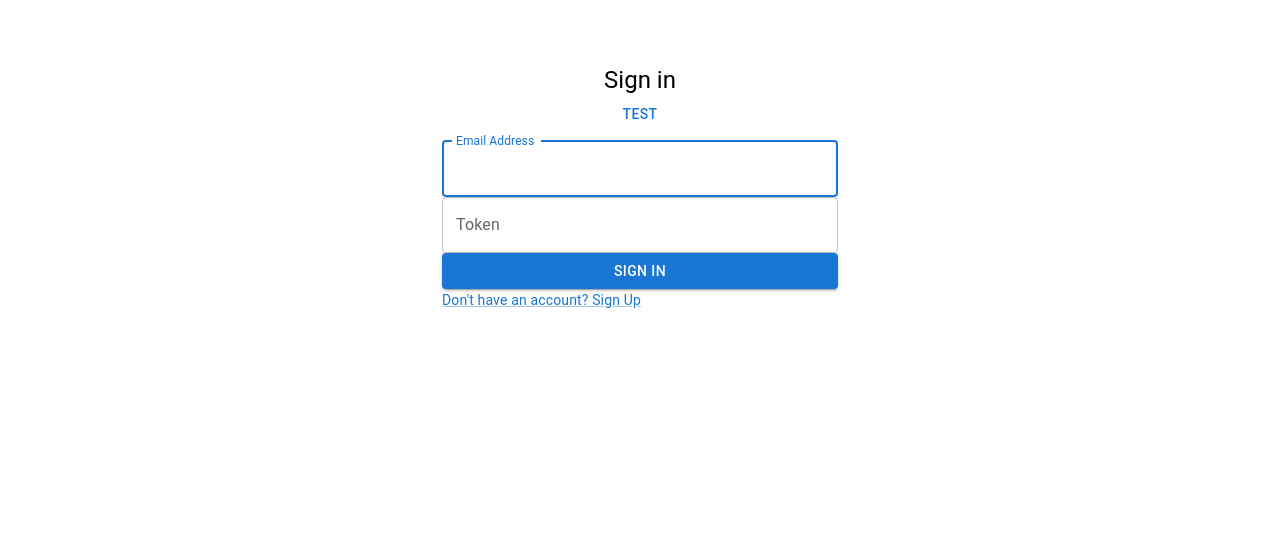
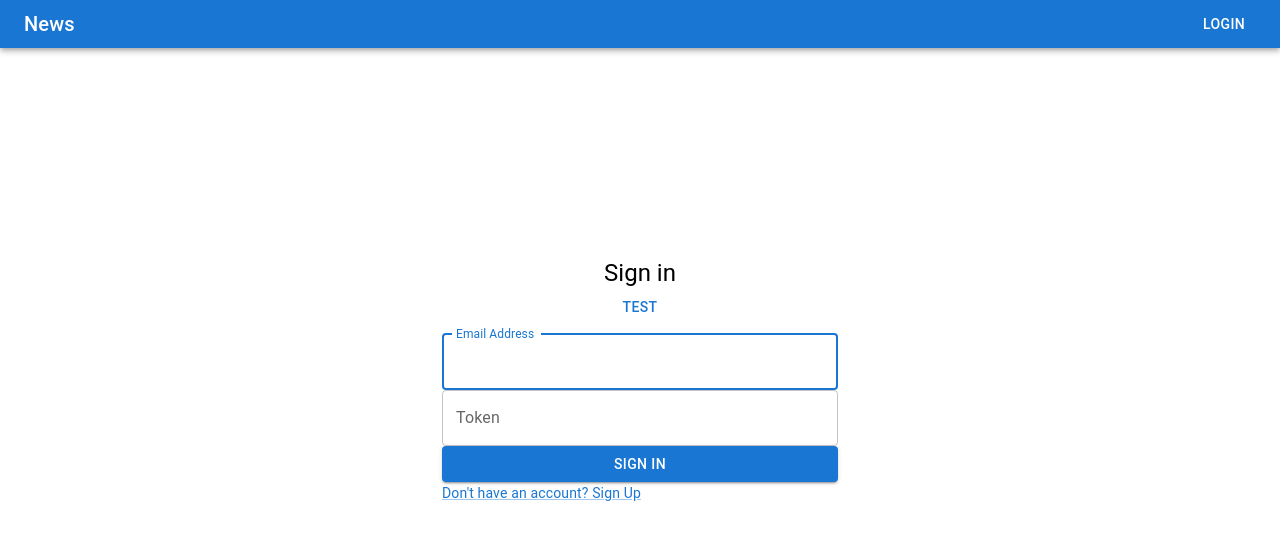
Before and after one commit to janithmalshan/erply-react-news-app, a React (Create React App) app: page /login in a window 1280 px wide. Shown: the top 540 px of the page. Built offline with nearby package versions, Linux system fonts and the light colour scheme.

Commit message:
home page with news data

```diff
--- a/src/App.tsx
+++ b/src/App.tsx
@@ -2,12 +2,17 @@ import React from 'react';
 import {BrowserRouter} from "react-router-dom";
 import Routes from "./Routes";
 import {AuthProvider} from "./context/AuthContext";
+import Navbar from "./components/Navbar";
+import Main from "./components/Main";
 
 function App() {
     return (
         <BrowserRouter>
             <AuthProvider>
-            <Routes />
+                <Navbar/>
+                <Main>
+                    <Routes/>
+                </Main>
             </AuthProvider>
         </BrowserRouter>
     );
--- /dev/null
+++ b/src/components/Main.tsx
@@ -0,0 +1,19 @@
+import React from 'react';
+import {Container} from "@mui/material";
+import {ReactNode} from "react";
+
+type Props = {
+    children?: ReactNode;
+}
+
+const Main = (props: Props) => {
+    return (
+        <main>
+            <Container maxWidth={false}>
+                {props.children}
+            </Container>
+        </main>
+    );
+}
+
+export default Main
--- /dev/null
+++ b/src/components/Navbar.tsx
@@ -0,0 +1,33 @@
+import * as React from 'react';
+import AppBar from '@mui/material/AppBar';
+import Toolbar from '@mui/material/Toolbar';
+import Typography from '@mui/material/Typography';
+import Button from '@mui/material/Button';
+import {useContext} from "react";
+import {AuthContext} from "../context/AuthContext";
+import {useNavigate} from "react-router-dom";
+
+type Props = {}
+
+const Navbar = (props: Props) => {
+    const { authenticated, setAuthenticated, setToken } = useContext(AuthContext)
+    const navigate = useNavigate()
+    const handleLogout = () => {
+        setAuthenticated(false)
+        setToken("")
+        navigate("/login")
+    }
+    return (
+        <AppBar position="sticky">
+            <Toolbar variant="dense">
+                <Typography align="left" variant="h6" component="div" sx={{ flexGrow: 1 }}>
+                    News
+                </Typography>
+                {authenticated && <p>{authenticated}</p>}
+                {authenticated ? <Button color="inherit" onClick={handleLogout}>Logout</Button> : <Button color="inherit">Login</Button>}
+            </Toolbar>
+        </AppBar>
+    );
+}
+
+export default Navbar
--- /dev/null
+++ b/src/components/NewsItem.tsx
@@ -0,0 +1,39 @@
+import React from "react";
+import Card from '@mui/material/Card';
+import CardActions from '@mui/material/CardActions';
+import CardContent from '@mui/material/CardContent';
+import Typography from '@mui/material/Typography';
+import {CardMedia, Link} from "@mui/material";
+
+
+type Props = {
+    title?: string,
+    desc?: string,
+    img?: string,
+    url?: string
+}
+
+const NewsItem = (props: Props) => {
+    return (
+        <Card sx={{ minWidth: 275 }}>
+            <CardMedia
+                sx={{ height: 140 }}
+                image={props.img}
+                title={props.title}
+            />
+            <CardContent>
+                <Typography sx={{ fontSize: 42, lineHeight: 1, fontWeight: "bold" }} color="text.secondary" gutterBottom variant="h5" component="div">
+                    {props.title}
+                </Typography>
+                <Typography variant="body2" color="text.secondary">
+                    {props.desc}
+                </Typography>
+            </CardContent>
+            <CardActions>
+                <Link href={props.url} target={"_blank"} rel="noopener" sx={{ padding: 1 }}>Learn More</Link>
+            </CardActions>
+        </Card>
+    )
+}
+
+export default NewsItem
--- a/src/index.css
+++ b/src/index.css
@@ -6,3 +6,11 @@ body {
   -webkit-font-smoothing: antialiased;
   -moz-osx-font-smoothing: grayscale;
 }
+
+main {
+  min-height: 75vh;
+  display: flex;
+  flex-direction: column;
+  align-items: center;
+  justify-content: center;
+}
--- a/src/pages/Home.tsx
+++ b/src/pages/Home.tsx
@@ -6,6 +6,7 @@ import {useContext, useEffect, useState} from "react";
 import {AuthContext} from "../context/AuthContext";
 import axios from 'axios';
 import {CircularProgress} from "@mui/material";
+import NewsItem from "../components/NewsItem";
 
 type Props = {}
 
@@ -25,30 +26,31 @@ const Home = (props: Props) => {
             await axios.get(url).then((response) => {
                 setData(response.data.articles);
             })
-            console.log("::::loading")
+            console.log(":::: loading ::::")
             setIsLoading(false)
         } catch (e) {
             console.log("ERROR", e) //TODO show error
         }
     }
-    console.log(data)
     return (
-        <Container component="main" maxWidth="xs">
+        <Container sx={{ mb: 2 }} maxWidth={false}>
+            <Typography sx={{ mt: 5 }} component="h1" variant="h4">
+                Top news headlines...
+            </Typography>
+            {isLoading && <h1>:::: loading <CircularProgress color="success" /> ::::</h1>}
             <Box
                 sx={{
                     marginTop: 8,
-                    display: "flex",
-                    flexDirection: "column",
-                    alignItems: "center",
+                    marginBottom: 8,
+                    display: "grid",
+                    gridTemplateColumns: "1fr 1fr",
+                    gridGap: "20px",
+                    alignContent: "center",
                 }}
             >
-                <Typography component="h1" variant="h5">
-                    Home
-                </Typography>
-                {isLoading && <h1>Loading <CircularProgress color="success" /></h1>}
                 {data.map((item, index) => {
                     // @ts-ignore
-                    return <h1 key={index}>{item.title}</h1>
+                    return <NewsItem key={index} title={item.title} desc={item.content} img={item.urlToImage} url={item.url} />
                 })}
             </Box>
         </Container>
--- a/src/pages/Login.tsx
+++ b/src/pages/Login.tsx
@@ -21,19 +21,17 @@ const Login = (props: Props) => {
     const handleSubmit = () => {
         const url = 'https://newsapi.org/v2/everything?q=keyword&apiKey=' + token;
         axios.get(url).then(r => {
-            console.log(r.data.status)
             if (r.data.status == "ok") {
+                setAuthenticated(true);
                 navigate("/")
             }
         }).catch(function (error) {
             // navigate to login page if token invalid
             navigate("/login")
         });
-        setAuthenticated(true);
         if (authenticated) {
             navigate("/");
         }
-        console.log('+', authenticated, token)
     }
     return (
         <Container component="div" maxWidth="xs">
@@ -73,7 +71,7 @@ const Login = (props: Props) => {
                     </Button>
                     <Grid container>
                         <Grid item>
-                            <Link href="#" variant="body2">
+                            <Link href="https://newsapi.org/register" variant="body2" target={"_blank"}>
                                 {"Don't have an account? Sign Up"}
                             </Link>
                         </Grid>
```
Lines whose indentation alone changed are shown as unchanged.
